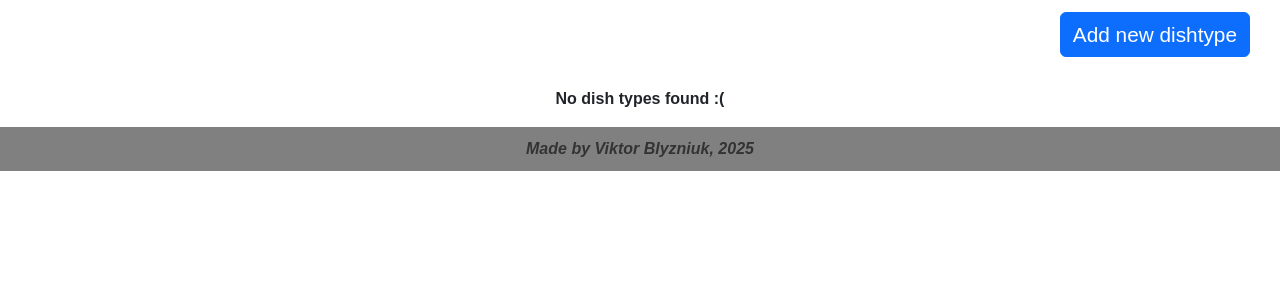
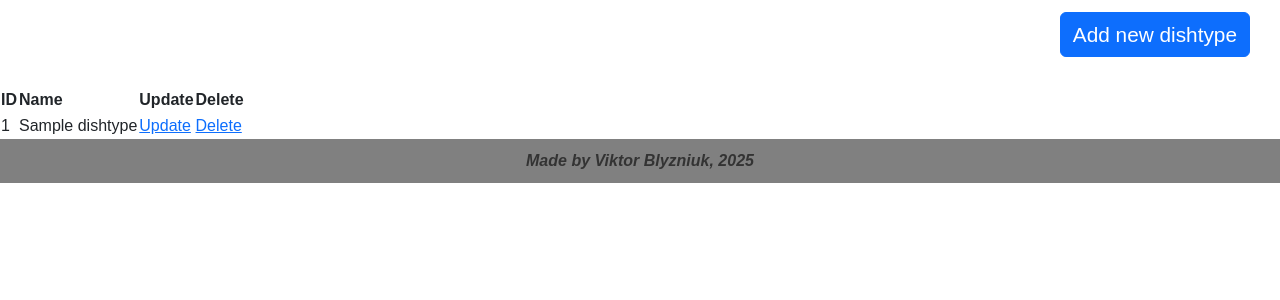
Before and after one commit to ViktorBl734/kitchen-service, a Django app: page /dishtypes/ in a window 1280 px wide. Shown: the part 66-366 px from the top of the page. Run offline with Django 5.2, Linux system fonts and the light colour scheme; a user stored in the database is signed in; tables that the repository leaves empty hold one stand-in row (values such as "Sample post").

Commit message:
Implement table representation with links for cook, dish, dishtype, ingredient

```diff
--- a/kitchen/models.py
+++ b/kitchen/models.py
@@ -24,6 +24,9 @@ class Dish(models.Model):
     type = models.ForeignKey("DishType", on_delete=models.CASCADE)
     cooks = models.ManyToManyField(Cook, related_name="dishes")
 
+    def get_absolute_url(self):
+        return reverse("dish-detail", kwargs={"pk": self.pk})
+
     def __str__(self):
         return self.name
 
@@ -37,7 +40,7 @@ class DishType(models.Model):
 
 class Ingredient(models.Model):
     name = models.CharField(max_length=250)
-    dishes = models.ManyToManyField(Dish, related_name="ingredients")
+    dishes = models.ManyToManyField(Dish, related_name="ingredients", blank=True)
 
     def __str__(self):
         return self.name
--- a/kitchen/views.py
+++ b/kitchen/views.py
@@ -139,7 +139,7 @@ class DishTypeDeleteView(LoginRequiredMixin, DeleteView):
 class IngredientListView(LoginRequiredMixin, ListView):
     model = Ingredient
     paginate_by = 4
-    queryset = Ingredient.objects.all().prefetch_related("cooks")
+    queryset = Ingredient.objects.all().prefetch_related("dishes")
 
 
 class IngredientCreateView(LoginRequiredMixin, CreateView):
--- a/templates/kitchen/cook_form.html
+++ b/templates/kitchen/cook_form.html
@@ -9,3 +9,4 @@
 
     <input type="submit" value="Submit" class="btn btn-primary">
   </form>
+{% endblock %}
--- a/templates/kitchen/cook_list.html
+++ b/templates/kitchen/cook_list.html
@@ -16,14 +16,18 @@
         <th>First name</th>
         <th>Last name</th>
         <th>Years of Experience</th>
+        <th>Update</th>
+        <th>Delete</th>
     </tr>
     {% for cook in cook_list %}
     <tr>
         <td>{{ cook.id }}</td>
-        <td>{{ cook.username }}</td>
+        <td><a href="{{ cook.get_absolute_url }}">{{ cook.username }} {% if user == cook %} (Me){% endif %}</a></td>
         <td>{{ cook.first_name }}</td>
         <td>{{ cook.last_name }}</td>
         <td>{{ cook.years_of_experience }}</td>
+        <td><a href="{% url 'cook-update' pk=cook.id %}">Update</a></td>
+        <td><a href="{% url 'cook-delete' pk=cook.id %}">Delete</a></td>
     </tr>
     {% endfor %}
 </table>
--- a/templates/kitchen/dish_detail.html
+++ b/templates/kitchen/dish_detail.html
@@ -13,10 +13,10 @@
 </table>
 
 <div>
-    <h4>COOKS</h4>
+    <h4>COOKS:</h4>
     {% for cook in dish.cooks.all %}
     <hr>
-    <p> <strong> Full name:</strong> {{cook.first_name}} {{cook.second_name}} </p>
+    <p> <strong> {{cook.first_name}} {{cook.last_name}}</strong>  </p>
     {% empty %}
     <p>No cooks</p>
     {% endfor %}
--- a/templates/kitchen/dishtype_list.html
+++ b/templates/kitchen/dishtype_list.html
@@ -7,12 +7,24 @@
 <div class="create-cook-list">
 <a href="{% url 'dishtype-create' %}" style="font-size: 1.3em;" class="btn btn-primary">Add new dishtype</a>
 </div>
-<div align="center">
-    {% for dishtype in dish_types_list %}
-    <p><i> {{ dishtype.name }}</i></p>
-    {% empty %}
-    <p><b>No dish types found :(</b></p>
+{% if dishtype_list %}
+<table class="table-cook-list">
+    <tr>
+        <th>ID</th>
+        <th>Name</th>
+        <th>Update</th>
+        <th>Delete</th>
+    </tr>
+    {% for dishtype in dishtype_list %}
+    <tr>
+        <td>{{dishtype.id}}</td>
+        <td>{{dishtype.name}}</td>
+        <td><a href="{% url 'dishtype-update' pk=dishtype.id %}">Update</a></td>
+        <td><a href="{% url 'dishtype-delete' pk=dishtype.id %}">Delete</a></td>
+    </tr>
     {% endfor %}
-</div>
-
+</table>
+{% else %}
+<p class="no-cooks-cook-list">There are no dishes in the service:(</p>
+{% endif %}
 {% endblock %}
--- a/templates/kitchen/ingredient_form.html
+++ b/templates/kitchen/ingredient_form.html
@@ -9,3 +9,4 @@
 
     <input type="submit" value="Submit" class="btn btn-primary">
   </form>
+{% endblock %}
```
Also changed, not shown: templates/kitchen/dish_list.html (+8 -1 lines), templates/kitchen/dishtype_confirm_delete.html (added, +10 -0 lines), templates/kitchen/dishtype_form.html (added, +12 -0 lines), templates/kitchen/ingredient_list.html (+18 -5 lines).
